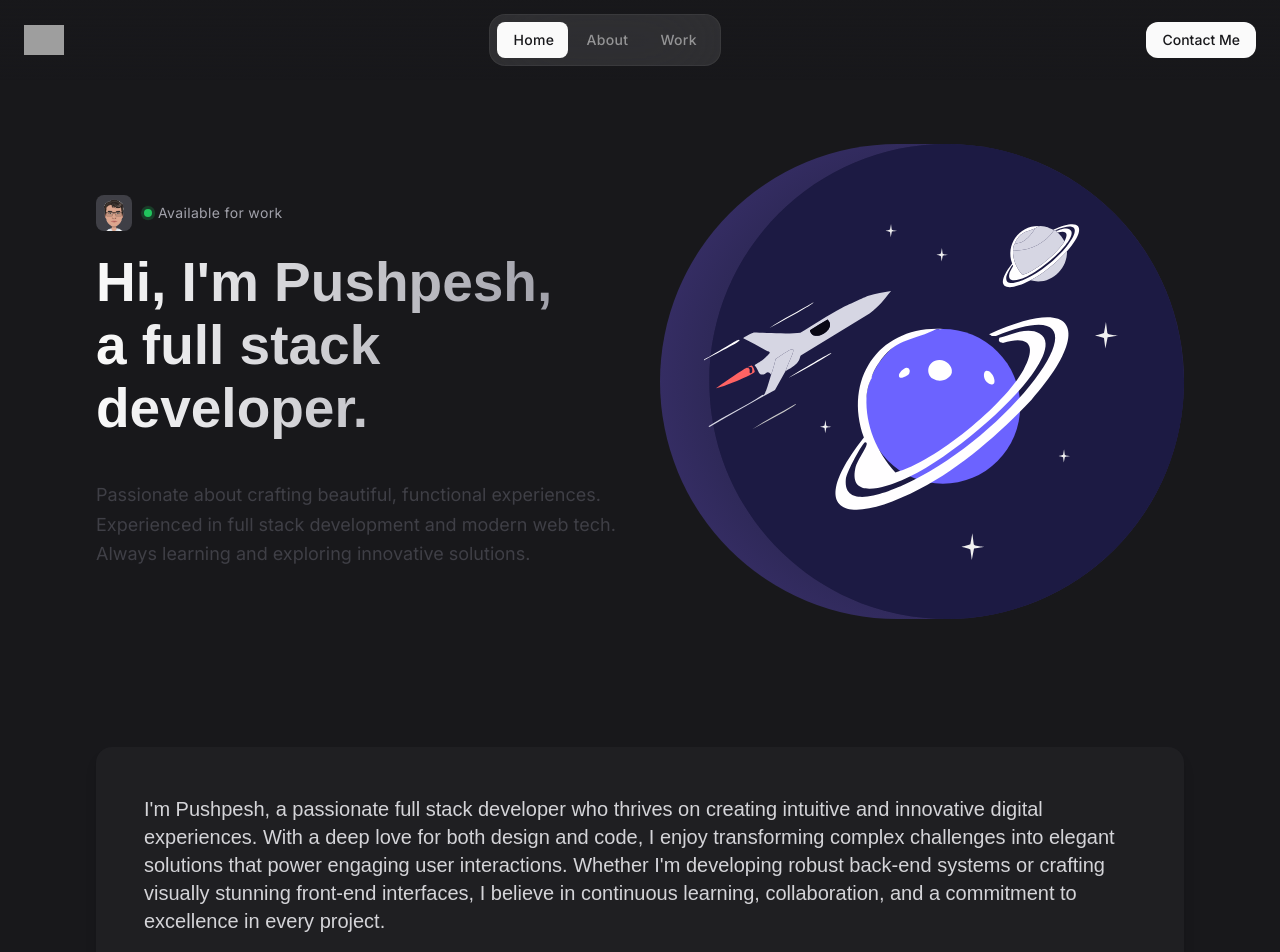
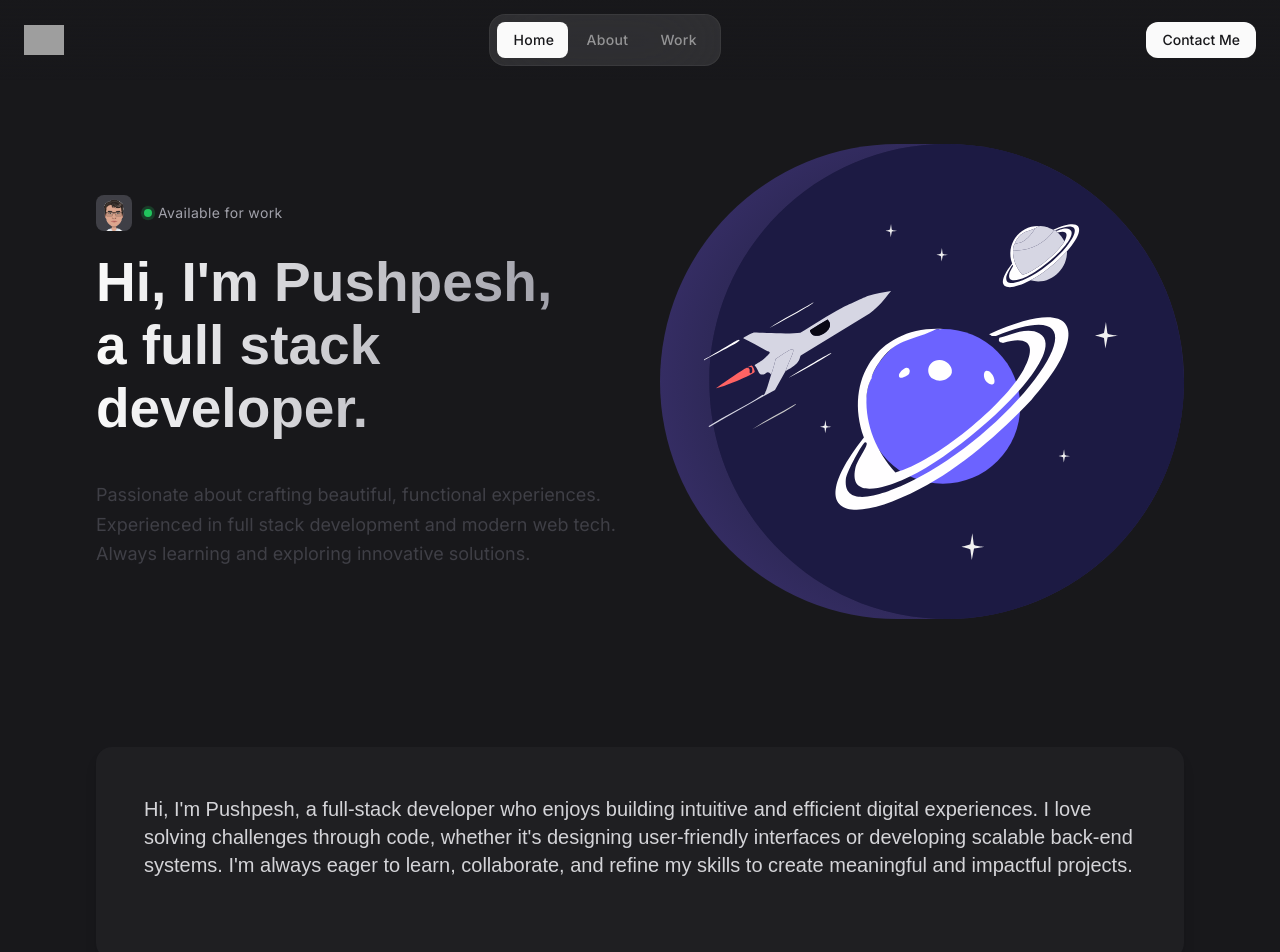
Before and after one commit to impushpesh/portfolio, a React (Vite) app: page / in a window 1280 px wide. Shown: the top 952 px of the page. Built offline with nearby package versions, Linux system fonts and the light colour scheme; grey boxes are pictures that could not be loaded; a web font is replaced by a local one.

Commit message:
Modified about

```diff
--- a/src/components/About.jsx
+++ b/src/components/About.jsx
@@ -6,7 +6,7 @@ function About() {
       <div className="container">
         <div className="about-content bg-zinc-800/50 p-7 rounded-2xl md:p-12">
           <p className="text-zinc-300 mb-4 md:mb-8 md:text-xl font-preahvihear">
-            I'm Pushpesh, a passionate full stack developer who thrives on creating intuitive and innovative digital experiences. With a deep love for both design and code, I enjoy transforming complex challenges into elegant solutions that power engaging user interactions. Whether I'm developing robust back-end systems or crafting visually stunning front-end interfaces, I believe in continuous learning, collaboration, and a commitment to excellence in every project.
+          Hi, I'm Pushpesh, a full-stack developer who enjoys building intuitive and efficient digital experiences. I love solving challenges through code, whether it's designing user-friendly interfaces or developing scalable back-end systems. I'm always eager to learn, collaborate, and refine my skills to create meaningful and impactful projects.
           </p>
         </div>
       </div>
```
Also changed, not shown: 1 other file (tests, documents, lock files or other folders).
